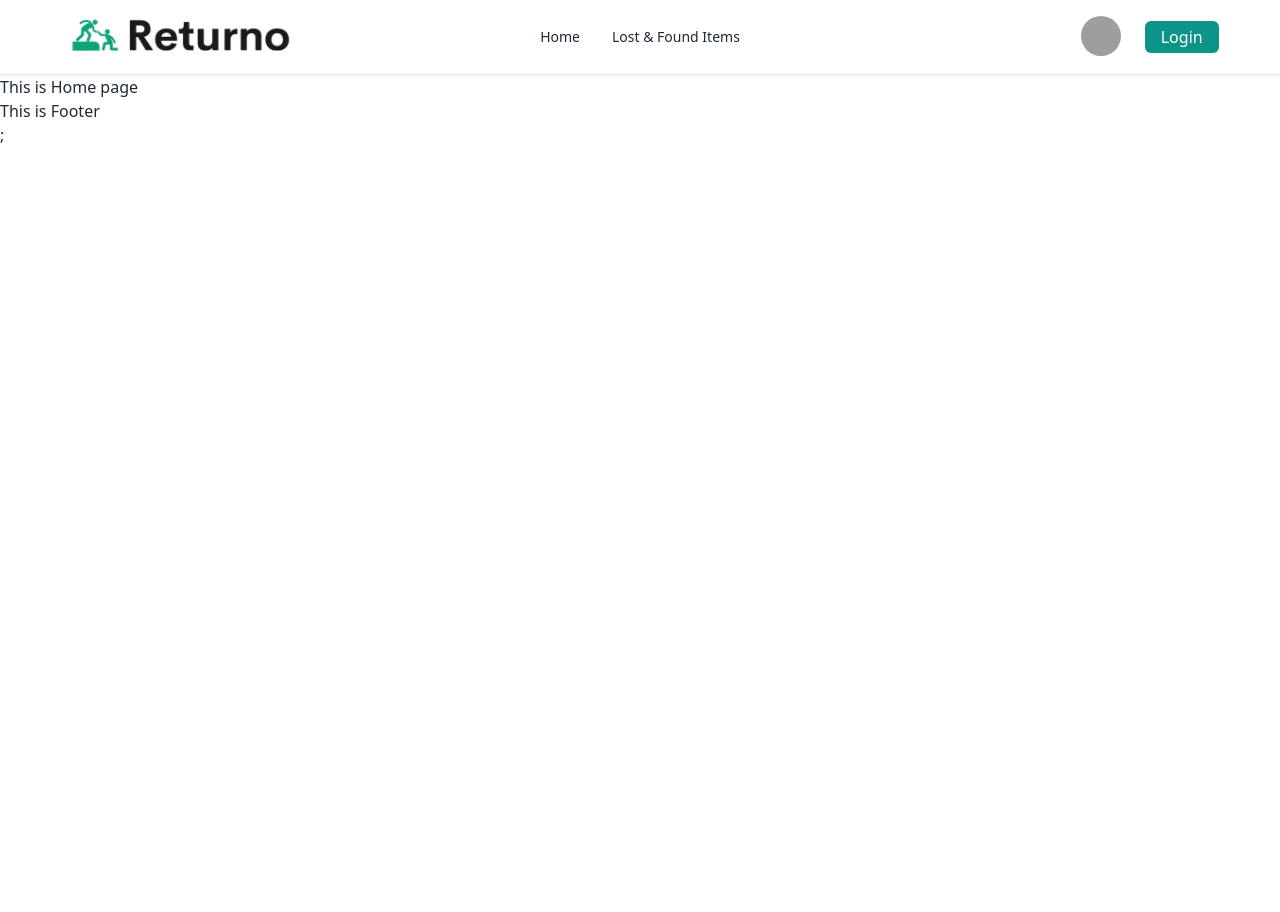
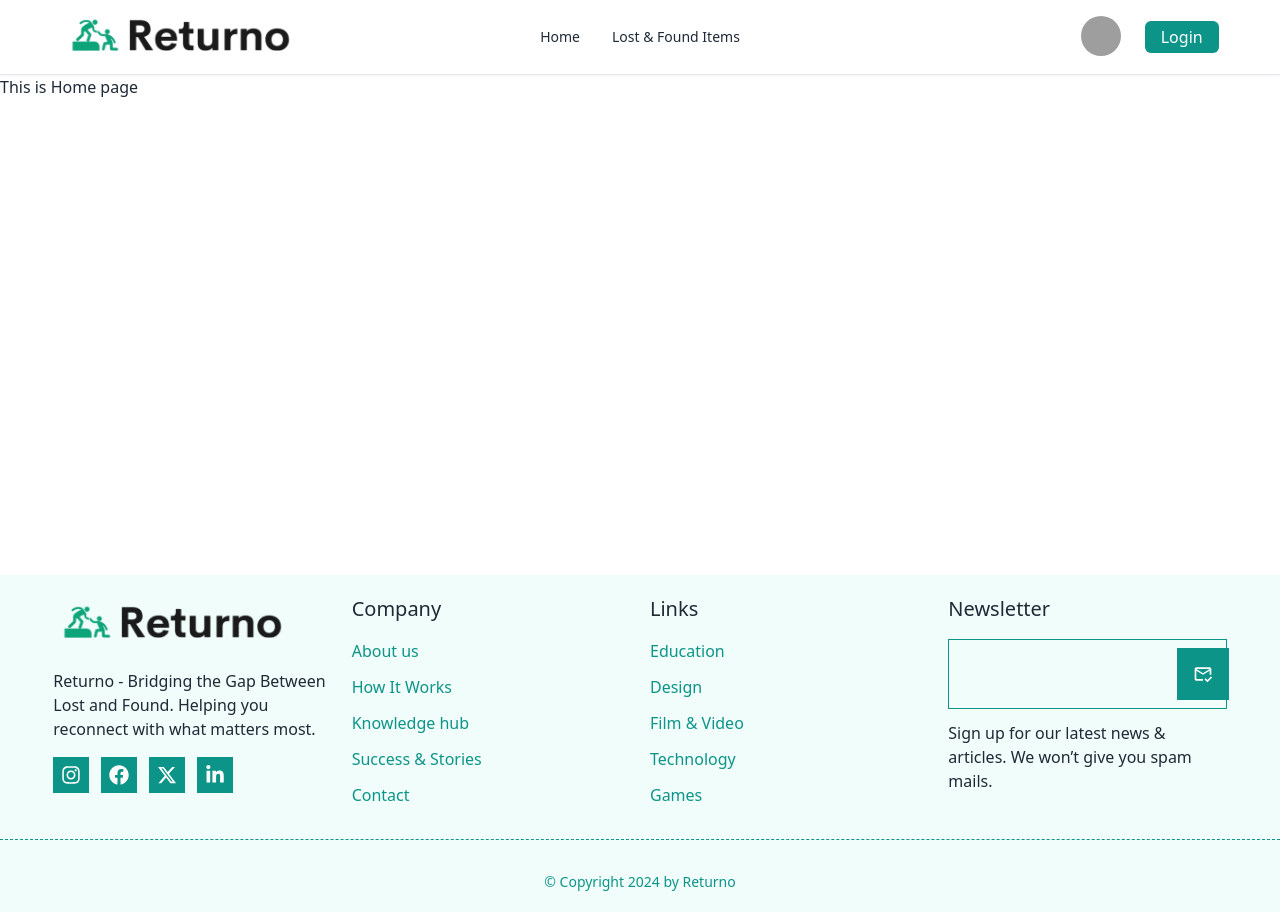
Before and after one commit to RakibHossen-Dev/Returno, a React (Vite) app: page / in a window 1280 px wide. Before the commit the page ends 800 px from the top, so only its background shows below. Built offline with nearby package versions, Linux system fonts and the light colour scheme; grey boxes are pictures that could not be loaded.

Commit message:
Footer section crafted to perfection

```diff
--- a/package.json
+++ b/package.json
@@ -14,6 +14,7 @@
     "match-sorter": "^8.0.0",
     "react": "^18.3.1",
     "react-dom": "^18.3.1",
+    "react-icons": "^5.4.0",
     "react-router-dom": "^7.1.0",
     "sort-by": "^1.2.0"
   },
--- a/src/components/Footer.jsx
+++ b/src/components/Footer.jsx
@@ -1,5 +1,76 @@
+import { Link } from "react-router-dom";
+import returno from "../assets/returno_logo.png";
+import { FaFacebook, FaInstagram, FaLinkedinIn } from "react-icons/fa";
+import { FaXTwitter } from "react-icons/fa6";
+import { MdOutlineMarkEmailRead } from "react-icons/md";
+
 const Footer = () => {
-  return <div>This is Footer</div>;
+  return (
+    <div className="bg-teal-50  py-5 ">
+      <div className="grid lg:grid-cols-4 md:grid-cols-2 grid-cols-1 justify-between  gap-5 w-11/12 mx-auto">
+        <div className="space-y-4">
+          <img className="w-60" src={returno} alt="" />
+          <p className="text-md ">
+            Returno - Bridging the Gap Between Lost and Found. Helping you
+            reconnect with what matters most.
+          </p>
+          <div className="flex items-center gap-3">
+            <Link className="text-white p-2 bg-teal-600 text-xl hover:rounded-full ease-linear- duration-200">
+              <FaInstagram />
+            </Link>
+            <Link className="text-white p-2 bg-teal-600 text-xl hover:rounded-full ease-linear- duration-200">
+              <FaFacebook />
+            </Link>
+            <Link className="text-white p-2 bg-teal-600 text-xl hover:rounded-full ease-linear- duration-200">
+              <FaXTwitter />
+            </Link>
+            <Link className="text-white p-2 bg-teal-600 text-xl hover:rounded-full ease-linear- duration-200">
+              <FaLinkedinIn />
+            </Link>
+          </div>
+        </div>
+        <div>
+          <h4 className="text-xl mb-4 ">Company</h4>
+          <div className="flex flex-col gap-3">
+            <Link className="text-teal-600">About us</Link>
+            <Link className="text-teal-600">How It Works</Link>
+            <Link className="text-teal-600">Knowledge hub</Link>
+            <Link className="text-teal-600">Success & Stories</Link>
+            <Link className="text-teal-600"> Contact</Link>
+          </div>
+        </div>
+        <div>
+          <h4 className="text-xl mb-4  ">Links</h4>
+          <div className="flex flex-col gap-3">
+            <Link className="text-teal-600">Education</Link>
+            <Link className="text-teal-600">Design</Link>
+            <Link className="text-teal-600">Film & Video</Link>
+            <Link className="text-teal-600">Technology</Link>
+            <Link className="text-teal-600"> Games</Link>
+          </div>
+        </div>
+        <div>
+          <h4 className="text-xl mb-4 ">Newsletter</h4>
+          <div className="flex justify-center items-center border border-teal-600 py-2 ">
+            <input type="text " className="bg-transparent focus:outline-0 " />
+            <Link className="bg-teal-600  text-white px-4 py-4 text-xl">
+              <MdOutlineMarkEmailRead />
+            </Link>
+          </div>
+          <p className="mt-3 ">
+            Sign up for our latest news & articles. We won’t give you spam
+            mails.
+          </p>
+        </div>
+      </div>
+
+      <div className="border-b border-dashed my-8 border-teal-600" />
+
+      <p className="text-sm text-center text-teal-600">
+        © Copyright 2024 by Returno
+      </p>
+    </div>
+  );
 };
 
 export default Footer;
--- a/src/layout/MainLayout.jsx
+++ b/src/layout/MainLayout.jsx
@@ -6,7 +6,9 @@ const MainLayout = () => {
   return (
     <div>
       <Navber></Navber>
-      <Outlet></Outlet>
+      <div className="min-h-[500px]">
+        <Outlet></Outlet>
+      </div>
       <Footer></Footer>
     </div>
   );
--- a/src/main.jsx
+++ b/src/main.jsx
@@ -8,6 +8,6 @@ import router from "./routes/Router.jsx";
 createRoot(document.getElementById("root")).render(
   <StrictMode>
     {/* <App /> */}
-    <RouterProvider router={router} />;
+    <RouterProvider router={router} />
   </StrictMode>
 );
```
Also changed, not shown: 1 other file (tests, documents, lock files or other folders).
